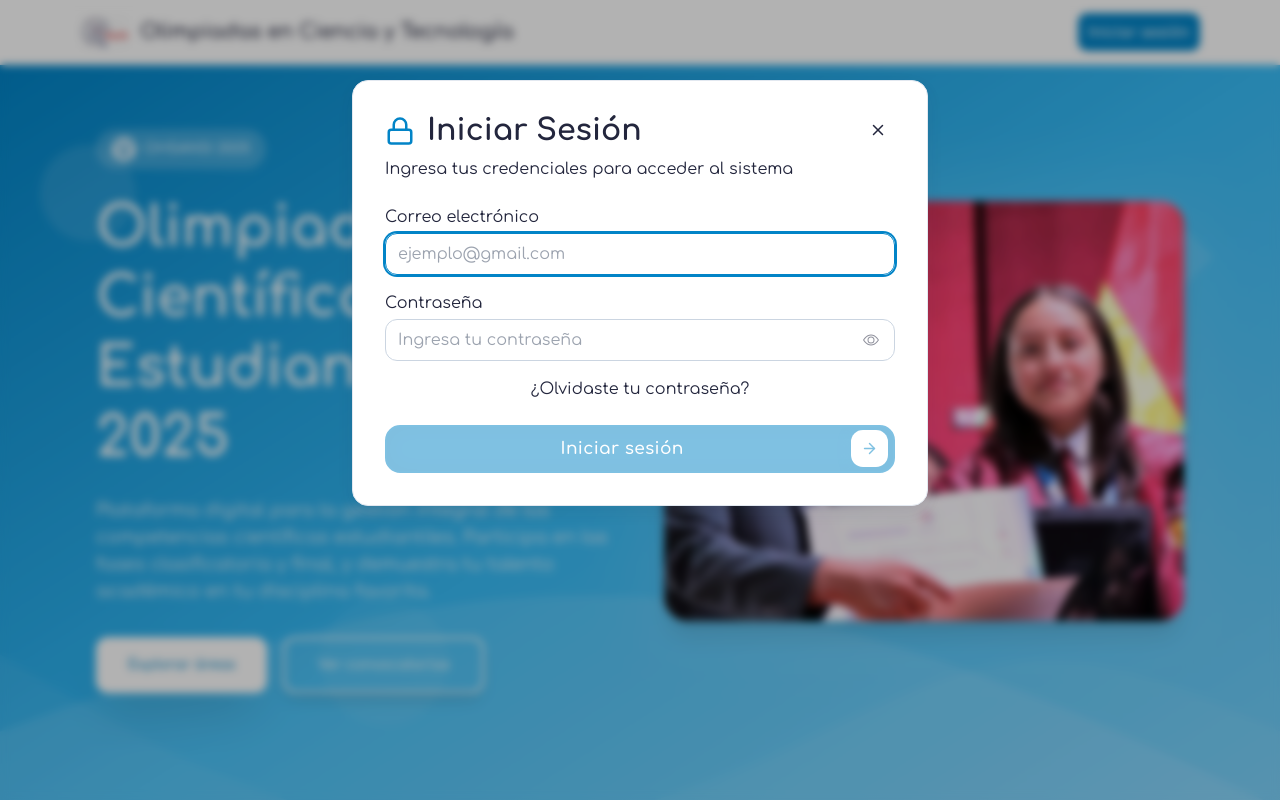
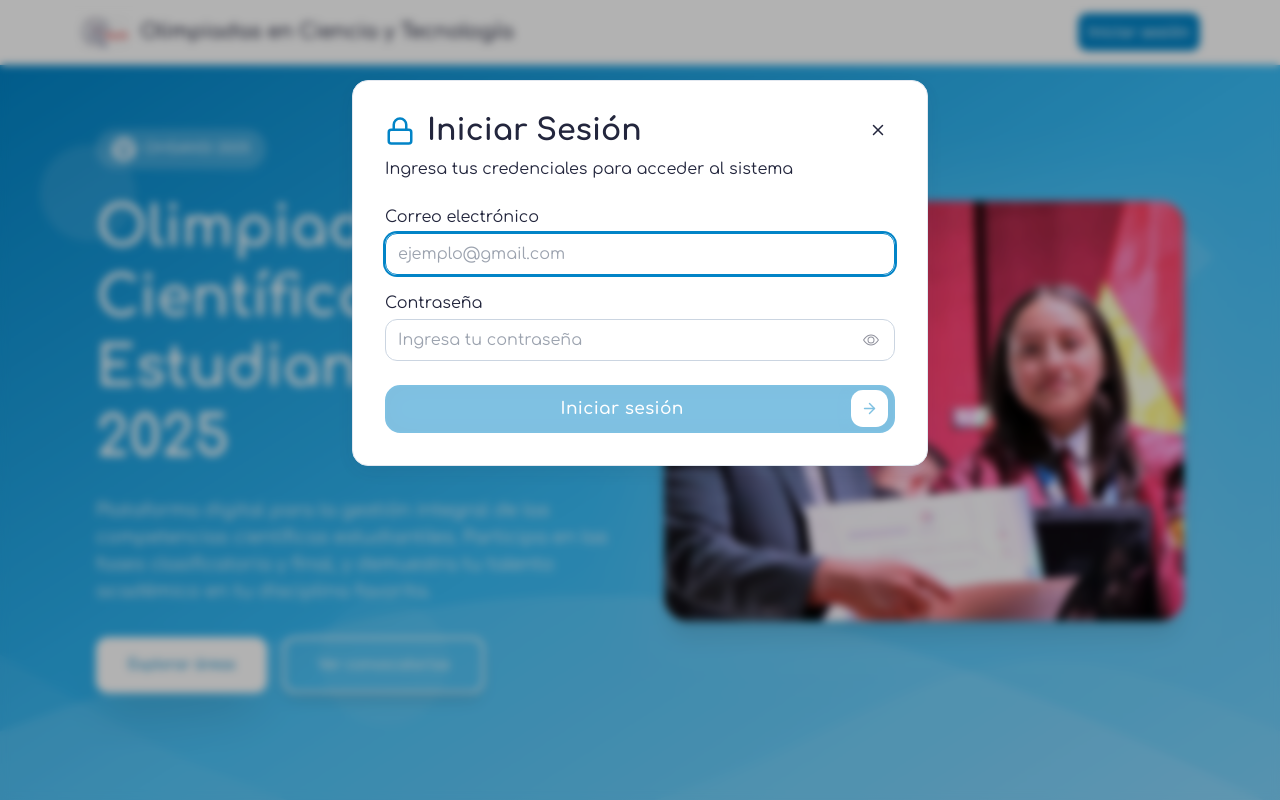
Before and after one commit to Cam1921/Olimpiadas-Front, a React (Vite) app: page / in a window 1280 px wide. Both pictures are taken after a click on the button "Iniciar sesión". Shown: the top 800 px of the page. Built offline with nearby package versions, Linux system fonts and the light colour scheme.

Commit message:
feat(login): remove '¿Olvidaste tu contraseña?' link from modal

```diff
--- a/src/features/auth/components/LoginModal.jsx
+++ b/src/features/auth/components/LoginModal.jsx
@@ -160,11 +160,6 @@ export default function LoginModal({ open, onClose }) {
             {passInvalid && <p id="password-help" className="text-[var(--danger)] text-sm mt-1">{passwordError}</p>}
           </div>
 
-          {/* ¿Olvidaste tu contraseña? */}
-          <div className="text-center">
-            <a href="#" className="text-ink/60 hover:text-ink underline-offset-2">¿Olvidaste tu contraseña?</a>
-          </div>
-
           {/* Error de credenciales (permanece visible) */}
           {credError && <p className="text-[var(--danger)] text-sm">{credError}</p>}
 
```
